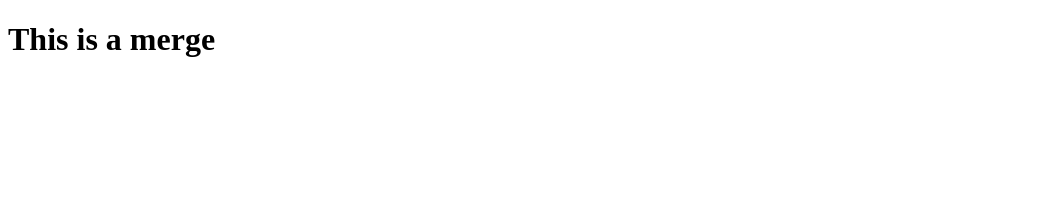
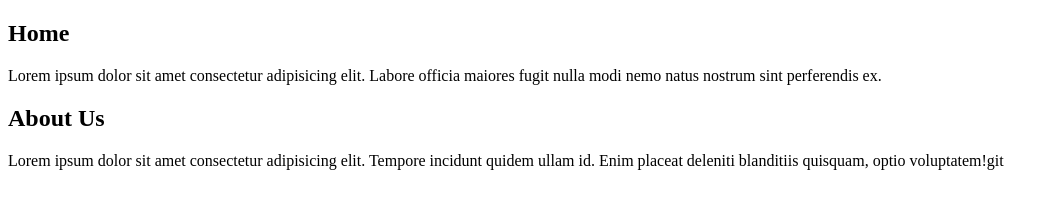
Before and after one commit to adichats92/git-flow-practice, a plain HTML site: page index.html in a window 1280 px wide. Shown: the whole page, without its empty margins (0-1059 px from the left). Drawn offline with Linux system fonts and the light colour scheme.

Commit message:
added home and about us in html

```diff
--- a/index.html
+++ b/index.html
@@ -6,6 +6,11 @@
     <title>Document</title>
 </head>
 <body>
-    <h1>This is a merge</h1>
+    <section>
+    <h2>Home</h2>
+    <p>Lorem ipsum dolor sit amet consectetur adipisicing elit. Labore officia maiores fugit nulla modi nemo natus nostrum sint perferendis ex.</p>
+    <h2>About Us</h2>
+    <p>Lorem ipsum dolor sit amet consectetur adipisicing elit. Tempore incidunt quidem ullam id. Enim placeat deleniti blanditiis quisquam, optio voluptatem!git</p>
+</section>
 </body>
 </html>
```
